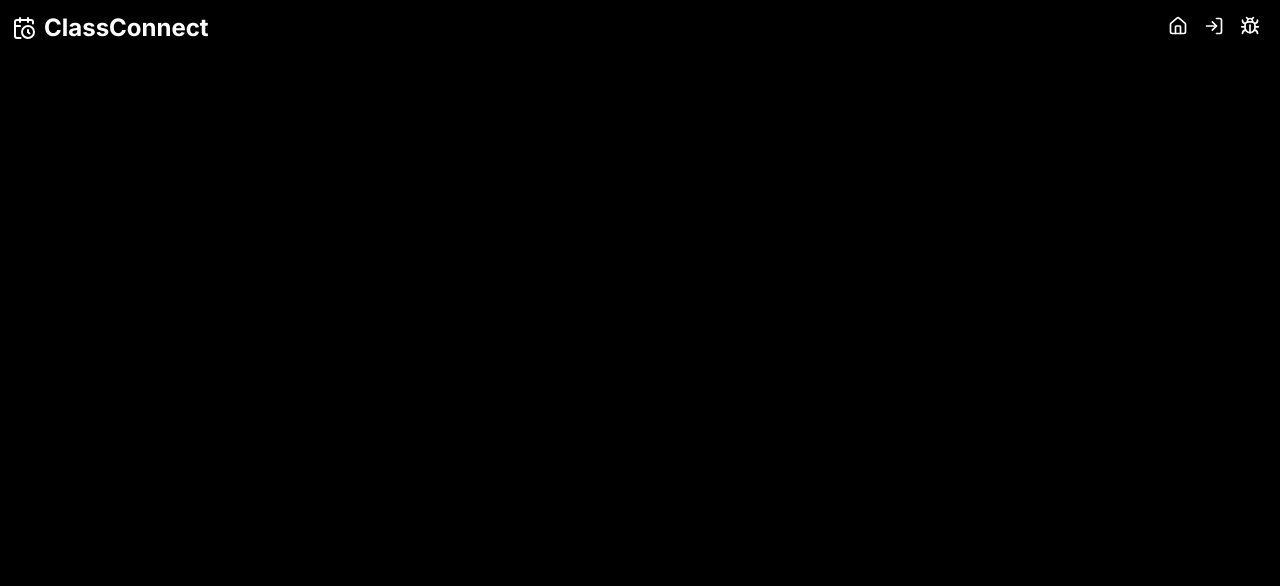
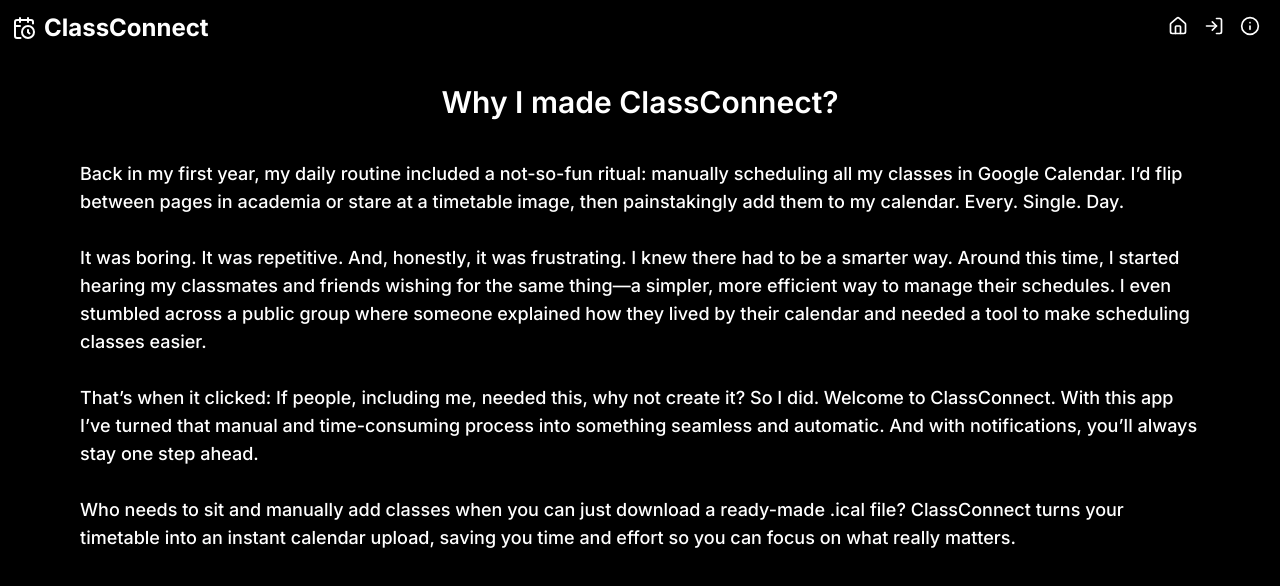
Before and after one commit to meyyappan055/ClassConnect, a React (Vite) app in the folder app/frontend/: page /about in a window 1280 px wide. Before the commit this address had no page. Shown: the top 586 px of the page. Built offline with nearby package versions, Linux system fonts and the light colour scheme.

Commit message:
feat : about page UI

```diff
--- a/app/frontend/index.html
+++ b/app/frontend/index.html
@@ -7,6 +7,7 @@
     <link rel="preconnect" href="https://fonts.googleapis.com">
     <link rel="preconnect" href="https://fonts.gstatic.com" crossorigin>
     <link href="https://fonts.googleapis.com/css2?family=Inter:ital,opsz,wght@0,14..32,100..900;1,14..32,100..900&display=swap" rel="stylesheet">
+    <link href="https://fonts.googleapis.com/css2?family=Roboto+Condensed:ital,wght@0,100..900;1,100..900&display=swap" rel="stylesheet">
     <title>Class Connect</title>
   </head>
   <body>
--- a/app/frontend/src/App.jsx
+++ b/app/frontend/src/App.jsx
@@ -1,6 +1,6 @@
 import LoginPage from "./pages/LoginPage"
 import Mainpage from "./pages/Mainpage"
-import ContactPage from "./pages/ContactPage"
+import About from "./pages/About"
 import DownloadPage from "./pages/DownloadPage"
 import { BrowserRouter, Routes, Route } from "react-router-dom"
 import Navbar from "./components/Navbar"
@@ -14,7 +14,7 @@ function App() {
         <Routes>
           <Route path="/" element={<Mainpage />}/>
           <Route path="/login" element={<LoginPage />} />
-          <Route path="/contact" element={<ContactPage />} />
+          <Route path="/about" element= {<About />} />
           <Route path="/download" element = {<DownloadPage />} />
         </Routes>
       </div>
--- a/app/frontend/src/components/LoginForm.jsx
+++ b/app/frontend/src/components/LoginForm.jsx
@@ -88,7 +88,7 @@ export function LoginForm({ className, ...props }) {
     <div className={cn("flex flex-col gap-6", className)} {...props}>
       <Card>
         <CardHeader>
-          <CardTitle className="text-3xl pb-2 font-semibold">Login</CardTitle>
+          <CardTitle className="text-3xl pb-1 font-inter font-medium">Login</CardTitle>
           <CardDescription className="font-semibold">
             Enter your SRM Mail ID and Password
           </CardDescription>
@@ -139,12 +139,12 @@ export function LoginForm({ className, ...props }) {
         </CardContent>
       </Card>
 
-        <div className="font-inter text-base font-medium   text-center mt-3 flex ml-5">
+        <div className="font-inter text-base font-medium   text-center mt-1 flex ml-12">
          <div>
-          <Lock className="mt-0.5" size={18} />
+          <Lock className="mt-0.5" size={18} color="#8b9388"/>
          </div>
-         <div className="ml-2">
-           We respect your privacy – no data saved.
+         <div className="ml-2 font-robotoCondensed text-slate-300">
+           We respect your privacy – no data stored.
          </div>
           </div>
     </div>
--- a/app/frontend/src/components/Navbar.jsx
+++ b/app/frontend/src/components/Navbar.jsx
@@ -1,7 +1,7 @@
 import React from 'react'
 import { LogIn } from 'lucide-react';
 import { House } from 'lucide-react';
-import { Bug } from 'lucide-react';
+import { Info } from 'lucide-react';
 import { CalendarClock } from 'lucide-react';
 import {Link} from 'react-router-dom';
 
@@ -27,9 +27,9 @@ const Navbar = () => {
                 </button>
             </Link>
 
-            <Link to="/contact">
+            <Link to="/about">
                 <button>
-                    {<Bug className="mr-4 h-5 w-5 hover:bg-white/10" />}
+                    {<Info className="mr-4 h-5 w-5 hover:bg-white/10" />}
                 </button>
             </Link>
         </div>
--- /dev/null
+++ b/app/frontend/src/pages/About.jsx
@@ -0,0 +1,29 @@
+import React from 'react'
+
+const About = () => {
+  return (
+    <div>
+      <div className='font-inter font-semibold text-3xl text-center mt-10'>
+        Why I made ClassConnect?
+      </div>
+      <div className='font-inter font-medium text-lg mt-10 ml-20 mr-20'>
+        Back in my first year, my daily routine included a not-so-fun ritual: manually scheduling all my classes in Google Calendar. I’d flip between pages in academia or stare at a timetable image, then painstakingly add them to my calendar. Every. Single. Day.
+          <br />
+          <br />
+        It was boring. It was repetitive. And, honestly, it was frustrating. I knew there had to be a smarter way. Around this time, I started hearing my classmates and friends wishing for the same thing—a simpler, more efficient way to manage their schedules. I even stumbled across a public group where someone explained how they lived by their calendar and needed a tool to make scheduling classes easier.
+
+        <br />
+        <br />
+
+        That’s when it clicked: If people, including me, needed this, why not create it? So I did. Welcome to ClassConnect. With this app I’ve turned that manual and time-consuming process into something seamless and automatic. And with notifications, you’ll always stay one step ahead.
+
+        <br />
+        <br />
+        Who needs to sit and manually add classes when you can just download a ready-made .ical file? ClassConnect turns your timetable into an instant calendar upload, saving you time and effort so you can focus on what really matters.
+      </div>
+
+    </div>
+  )
+}
+
+export default About
--- a/app/frontend/tailwind.config.js
+++ b/app/frontend/tailwind.config.js
@@ -54,12 +54,38 @@ export default {
   				'4': 'hsl(var(--chart-4))',
   				'5': 'hsl(var(--chart-5))'
   			}
+  		},
+  		keyframes: {
+  			'accordion-down': {
+  				from: {
+  					height: '0'
+  				},
+  				to: {
+  					height: 'var(--radix-accordion-content-height)'
+  				}
+  			},
+  			'accordion-up': {
+  				from: {
+  					height: 'var(--radix-accordion-content-height)'
+  				},
+  				to: {
+  					height: '0'
+  				}
+  			}
+  		},
+  		animation: {
+  			'accordion-down': 'accordion-down 0.2s ease-out',
+  			'accordion-up': 'accordion-up 0.2s ease-out'
   		}
   	},
   	fontFamily: {
   		inter: [
   			'Inter',
   			'sans-serif'
+  		],
+  		robotoCondensed: [
+  			'Roboto Condensed',
+  			'sans-serif'
   		]
   	}
   },
```
